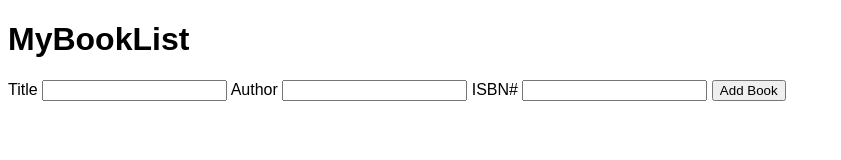
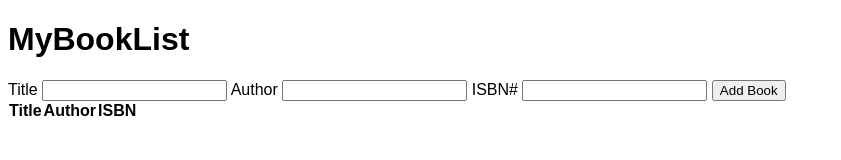
Before and after one commit to acciojob/book-list-sameer98176, a website: page main.html in a window 1280 px wide. Shown: the whole page, without its empty margins (0-841 px from the left). Drawn offline with Linux system fonts and the light colour scheme.

Commit message:
created a submission

```diff
--- a/main.html
+++ b/main.html
@@ -25,9 +25,17 @@
     </div>
 
     <!-- IMPORTANT: class="table-striped" -->
-    <table id="book-list" class="table-striped">
-        <tbody></tbody>
-    </table>
+   <table id="book-list" class="table-striped">
+    <thead>
+        <tr>
+            <th>Title</th>
+            <th>Author</th>
+            <th>ISBN</th>
+            <th></th>
+        </tr>
+    </thead>
+    <tbody></tbody>
+</table>
 </div>
 
 <script src="script.js"></script>
--- a/styles.css
+++ b/styles.css
@@ -2,10 +2,6 @@ body{
     font-family: Arial;
 }
 
-.table-striped{
-    width:100%;
-    border-collapse: collapse;
-}
 
 td{
     border:1px solid #ccc;
@@ -18,3 +14,9 @@ td{
     border:none;
     cursor:pointer;
 }
+.table-striped{
+    width:100%;
+    border-collapse: collapse;
+    min-height: 50px; /* 👈 IMPORTANT FIX */
+    display: block;   /* 👈 makes height apply properly */
+}
```
